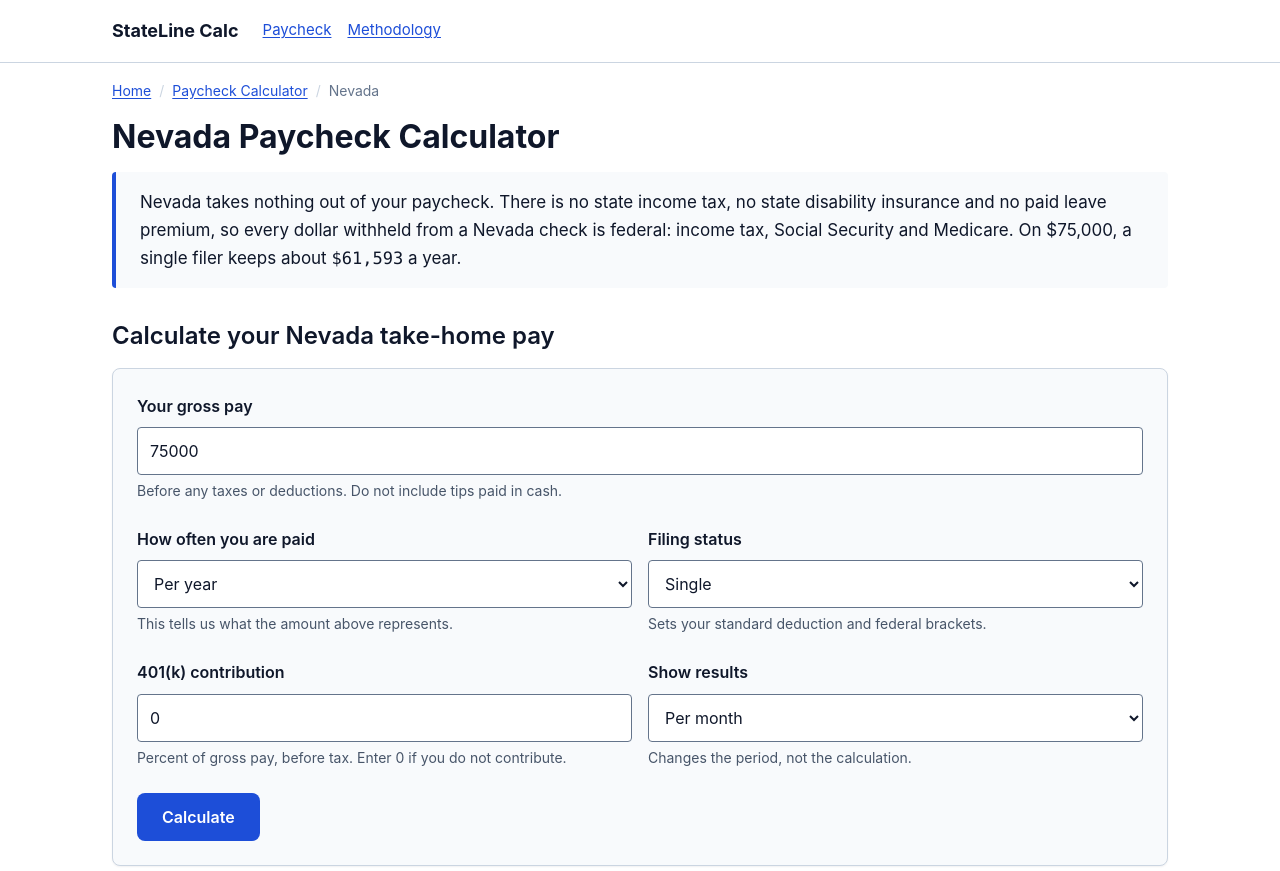
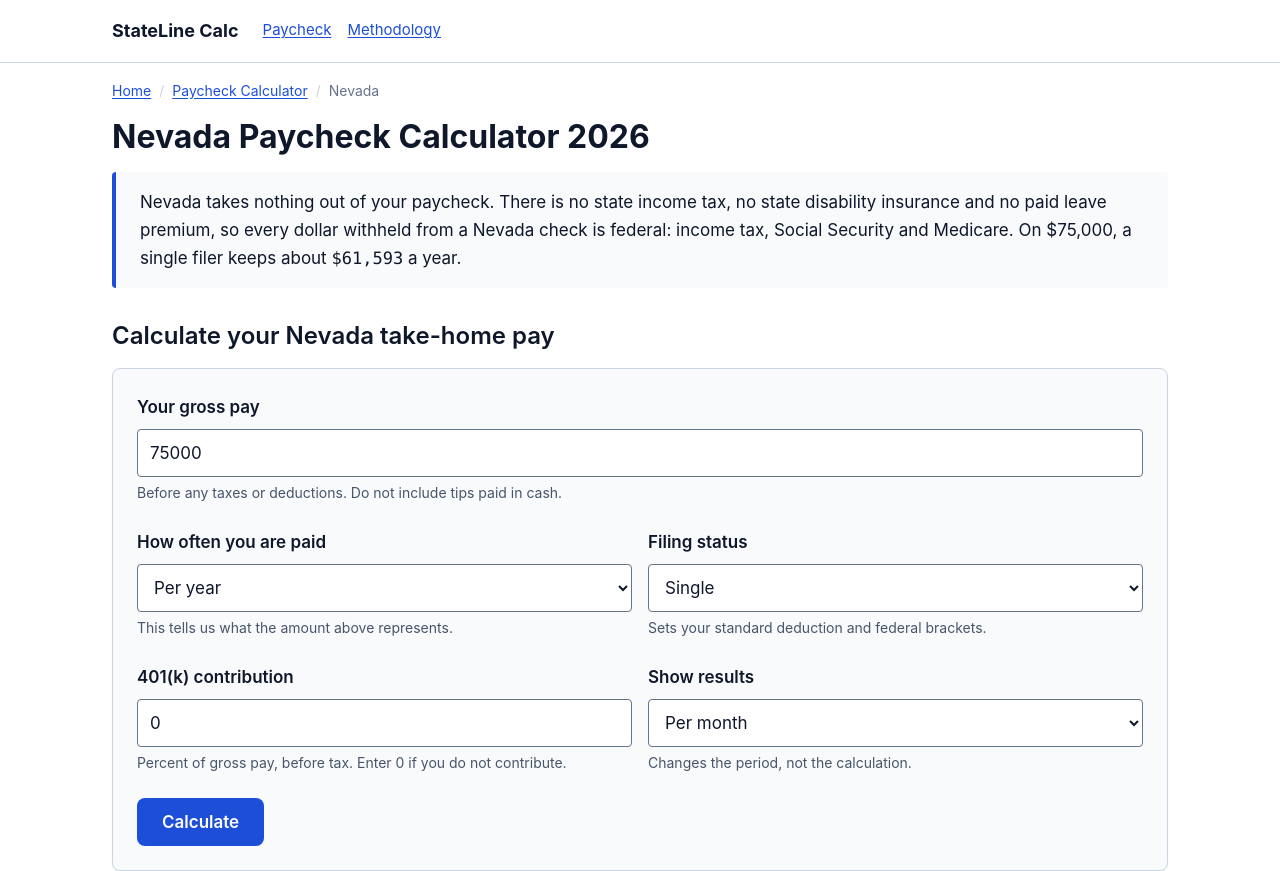
Before and after one commit to ELGUEDDARI/statelinecalc, a plain HTML site: page paycheck-calculator/nevada/index.html in a window 1280 px wide. Shown: the top 871 px of the page. Drawn offline with Linux system fonts and the light colour scheme.

Commit message:
Put the year in the state H1s and lift body text to 17px, both measured against ranking competitors

```diff
--- a/assets/style.css
+++ b/assets/style.css
@@ -47,10 +47,14 @@
 
 html { -webkit-text-size-adjust: 100%; }
 
+/* 17px, not 16px. Measured on real competitor pages at 390px on 2026-08-27:
+   jupid.com 20px, adp 20px, paycheckcity 16px, smartasset 15px. The two that
+   read comfortably on a phone are the big ones. 17px is the smallest size
+   that closes the gap without reflowing the tables. Never go below it. */
 body {
   margin: 0;
   font-family: var(--font-sans);
-  font-size: 16px;          /* never smaller — section 4.3 */
+  font-size: 17px;
   line-height: 1.65;
   color: var(--text-primary);
   background: #FFFFFF;
--- a/paycheck-calculator/nevada/index.html
+++ b/paycheck-calculator/nevada/index.html
@@ -108,7 +108,7 @@
 </nav>
 
   <!-- 1. H1 = the exact query -->
-  <h1>Nevada Paycheck Calculator</h1>
+  <h1>Nevada Paycheck Calculator 2026</h1>
 
   <!-- 2. Direct answer, 40-60 words, before the calculator -->
   <div class="answer">
```
Also changed, not shown: paycheck-calculator/washington/index.html (+1 -1 lines), .tooling/test/captures/adp.png (added), .tooling/test/captures/jupid_com.png (added), .tooling/test/captures/paycheckcity.png (added), .tooling/test/captures/smartasset.png (added), .tooling/test/captures/statelinecalc.png (added), .tooling/test/compare-design.js (added).
